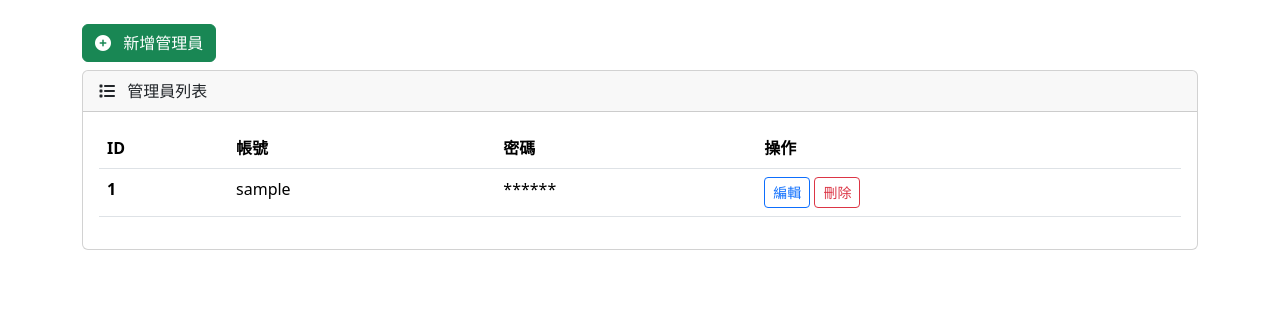
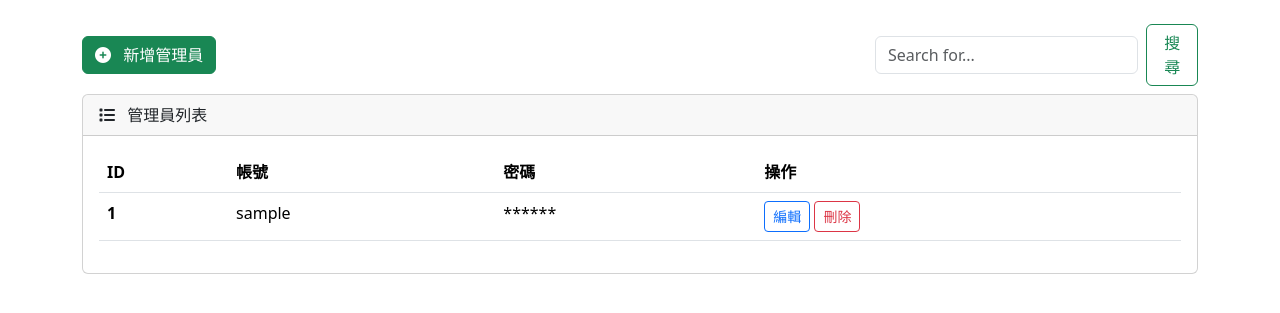
Before and after one commit to Sam-0225/ManageInterface, a Django app: page /admin/list in a window 1280 px wide. Shown: the part 56-369 px from the top of the page. Run offline with Django 5.2, Linux system fonts and the light colour scheme; tables that the repository leaves empty hold one stand-in row (values such as "Sample post"); some libraries are stand-ins or nearby versions.

Commit message:
build search function

```diff
--- a/OceanSunlitGlamping/OSG/templates/admin_list.html
+++ b/OceanSunlitGlamping/OSG/templates/admin_list.html
@@ -2,11 +2,15 @@
 
 {% block content %}
     <div class="container">
-    <div class="mb-2">
-        <a href="#" class="btn btn-success">
+        <div class="d-flex align-items-center mb-2">
+            <a href="#" class="btn btn-success  me-auto">
                 <i class="me-2 fa-solid fa-circle-plus"></i>
                 新增管理員
             </a>
+            <form class="d-flex flex-row align-items-center">
+                <input class="form-control me-2" type="search" placeholder="Search for..." aria-label="Search">
+                <button class="btn btn-outline-success" type="submit">搜尋</button>
+            </form>
         </div>
         <div class="card">
             <div class="card-header">
--- a/OceanSunlitGlamping/OSG/views/admin.py
+++ b/OceanSunlitGlamping/OSG/views/admin.py
@@ -4,7 +4,12 @@ from OSG import models
 
 def admin_list(request):
     """管理員列表"""
-    queryset = models.Admin.objects.all()
+    data_dict = {}
+    value = request.GET.get('q')
+    if value is not None:
+        data_dict['username__contains'] = value
+
+    queryset = models.Admin.objects.filter(**data_dict)  # .order_by('-id')遞減排序
     context = {
         'queryset': queryset
     }
```
Lines whose indentation alone changed are shown as unchanged.
